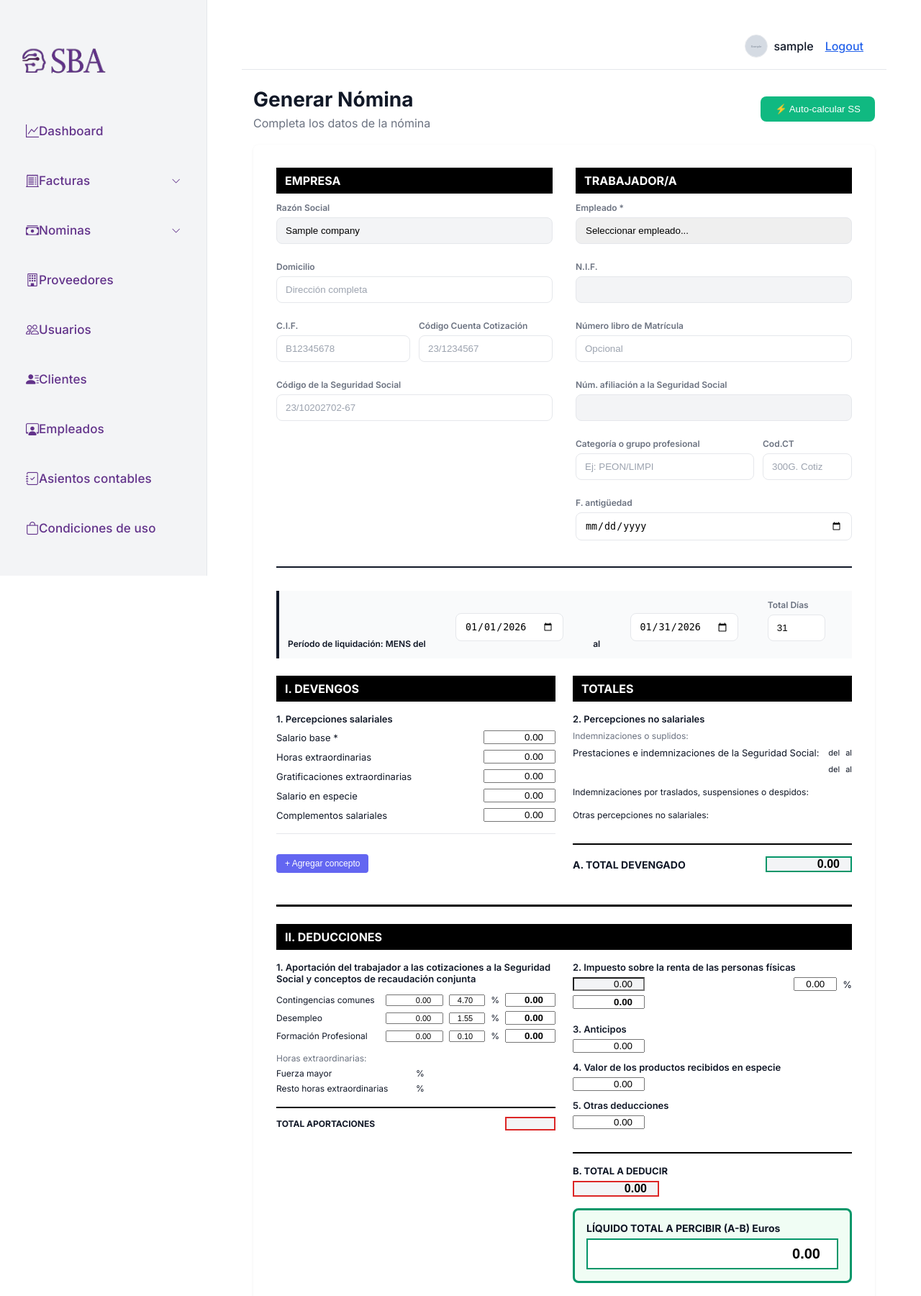
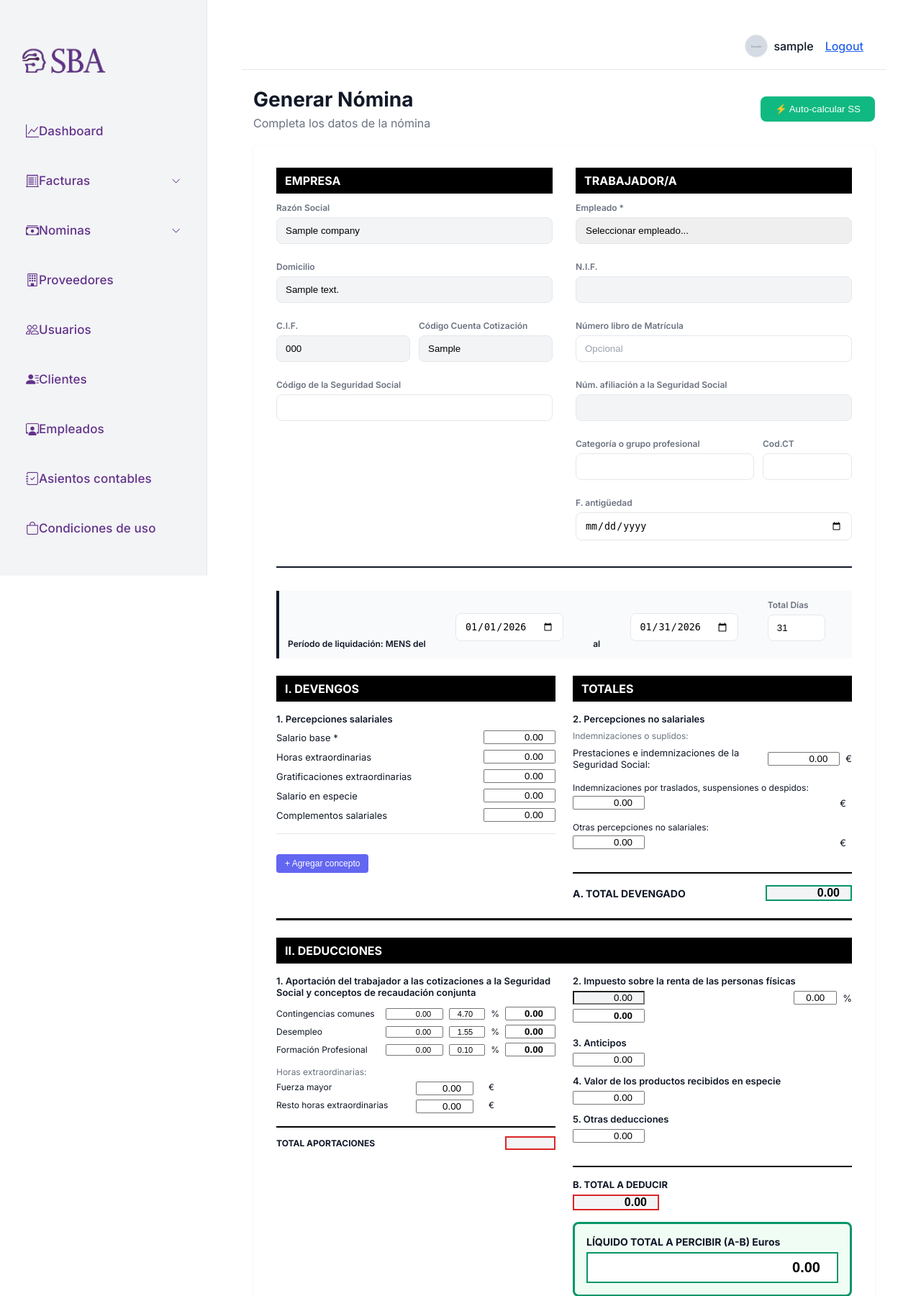
Before and after one commit to smartbookai/backend, a Django app: page /generar-nomina/ in a window 1280 px wide. Shown: the top 1801 px of the page at 72% size. Run offline with Django 5.2, Linux system fonts and the light colour scheme; a user stored in the database is signed in; tables that the repository leaves empty hold one stand-in row (values such as "Sample post"); grey boxes marked "Sample" are stand-in pictures; parts of the project's set-up code (start-up, migrations or seed data) failed here and were passed over.

Commit message:
calculo de nomina

```diff
--- a/templates/pages/generar_nomina.html
+++ b/templates/pages/generar_nomina.html
@@ -28,25 +28,25 @@
             <div style="display:grid;gap:12px;">
               <div class="form-field">
                 <label style="font-size:12px;font-weight:600;">Razón Social</label>
-                <input type="text" id="company_name" name="company_name" value="{{ company.name }}" readonly style="background:#F3F4F6;">
+                <input type="text" id="company_name" name="company_name" value="{{ company.name }}" style="background:#F3F4F6;">
               </div>
               <div class="form-field">
                 <label style="font-size:12px;font-weight:600;">Domicilio</label>
-                <input type="text" id="company_address" name="company_address" placeholder="Dirección completa">
+                <input type="text" id="company_address" name="company_address" value="{{ company.address|default:'' }}" style="background:#F3F4F6;">
               </div>
               <div style="display:grid;grid-template-columns:1fr 1fr;gap:12px;">
                 <div class="form-field">
                   <label style="font-size:12px;font-weight:600;">C.I.F.</label>
-                  <input type="text" id="company_cif" name="company_cif" placeholder="B12345678">
+                  <input type="text" id="company_cif" name="company_cif" value="{{ company.document_number|default:'' }}" style="background:#F3F4F6;">
                 </div>
                 <div class="form-field">
                   <label style="font-size:12px;font-weight:600;">Código Cuenta Cotización</label>
-                  <input type="text" id="company_ccc" name="company_ccc" placeholder="23/1234567">
+                  <input type="text" id="company_ccc" name="company_ccc" value="{{ company.ccc|default:'' }}" style="background:#F3F4F6;">
                 </div>
               </div>
               <div class="form-field">
                 <label style="font-size:12px;font-weight:600;">Código de la Seguridad Social</label>
-                <input type="text" id="company_ss_code" name="company_ss_code" placeholder="23/10202702-67">
+                <input type="text" id="company_ss_code" name="company_ss_code">
               </div>
             </div>
           </div>
@@ -62,16 +62,24 @@
                   {% for employee in employees %}
                     <option value="{{ employee.id }}"
                             data-name="{{ employee.first_name }} {{ employee.last_name }}"
-                            data-nif="{{ employee.dni }}"
-                            data-ss="{{ employee.social_security_number }}">
-                      {{ employee.first_name }} {{ employee.last_name }} - {{ employee.job_position }}
+                            data-nif="{{ employee.document_number }}"
+                            data-ss="{{ employee.social_security_number }}"
+                            data-category="{{ employee.job_position }}"
+                            data-contract="{{ employee.contract_type }}"
+                            data-hire-date="{{ employee.hire_date|date:'Y-m-d' }}"
+                            data-department="{{ employee.department|default:'' }}"
+                            data-phone="{{ employee.phone|default:'' }}"
+                            data-email="{{ employee.email|default:'' }}"
+                            data-address="{{ employee.address|default:'' }}"
+                            data-iban="{{ employee.bank_account|default:'' }}">
+                      {{ employee.first_name }} {{ employee.last_name }}
                     </option>
                   {% endfor %}
                 </select>
               </div>
               <div class="form-field">
                 <label style="font-size:12px;font-weight:600;">N.I.F.</label>
-                <input type="text" id="employee_nif" name="employee_nif" readonly style="background:#F3F4F6;">
+                <input type="text" id="employee_nif" name="employee_nif" style="background:#F3F4F6;">
               </div>
               <div class="form-field">
                 <label style="font-size:12px;font-weight:600;">Número libro de Matrícula</label>
@@ -79,16 +87,16 @@
               </div>
               <div class="form-field">
                 <label style="font-size:12px;font-weight:600;">Núm. afiliación a la Seguridad Social</label>
-                <input type="text" id="employee_ss_number" name="employee_ss_number" readonly style="background:#F3F4F6;">
+                <input type="text" id="employee_ss_number" name="employee_ss_number" style="background:#F3F4F6;">
               </div>
               <div style="display:grid;grid-template-columns:2fr 1fr;gap:12px;">
                 <div class="form-field">
                   <label style="font-size:12px;font-weight:600;">Categoría o grupo profesional</label>
-                  <input type="text" id="employee_category" name="employee_category" placeholder="Ej: PEON/LIMPI">
+                  <input type="text" id="employee_category" name="employee_category">
                 </div>
                 <div class="form-field">
                   <label style="font-size:12px;font-weight:600;">Cod.CT</label>
-                  <input type="text" id="employee_contract_code" name="employee_contract_code" placeholder="300G. Cotiz">
+                  <input type="text" id="employee_contract_code" name="employee_contract_code">
                 </div>
               </div>
               <div class="form-field">
@@ -182,19 +190,25 @@
               <div style="display:grid;gap:8px;font-size:13px;">
                 <div style="display:grid;grid-template-columns:1fr auto auto;gap:8px;align-items:center;">
                   <label>Prestaciones e indemnizaciones de la Seguridad Social:</label>
-                  <span style="font-size:11px;">del</span>
-                  <span style="font-size:11px;">al</span>
-                </div>
-                <div style="display:grid;grid-template-columns:1fr auto auto;gap:8px;align-items:center;">
-                  <label></label>
-                  <span style="font-size:11px;">del</span>
-                  <span style="font-size:11px;">al</span>
+                  <input type="number" id="ss_benefits" name="ss_benefits" step="0.01" value="0.00"
+                         style="width:100px;text-align:right;" onchange="calculateTotals()">
+                  <span>€</span>
                 </div>
                 <div style="margin-top:8px;">
                   <label style="font-size:12px;">Indemnizaciones por traslados, suspensiones o despidos:</label>
+                  <div style="display:grid;grid-template-columns:1fr auto auto;gap:8px;align-items:center;margin-top:4px;">
+                    <input type="number" id="transfer_compensation" name="transfer_compensation" step="0.01" value="0.00"
+                           style="width:100px;text-align:right;" onchange="calculateTotals()">
+                    <span>€</span>
+                  </div>
                 </div>
                 <div style="margin-top:8px;">
                   <label style="font-size:12px;">Otras percepciones no salariales:</label>
+                  <div style="display:grid;grid-template-columns:1fr auto auto;gap:8px;align-items:center;margin-top:4px;">
+                    <input type="number" id="other_non_salary" name="other_non_salary" step="0.01" value="0.00"
+                           style="width:100px;text-align:right;" onchange="calculateTotals()">
+                    <span>€</span>
+                  </div>
                 </div>
               </div>
             </div>
@@ -261,13 +275,15 @@
                 </div>
                 <div style="display:grid;grid-template-columns:2fr 1fr 1fr;gap:8px;">
                   <label>Fuerza mayor</label>
-                  <span>%</span>
-                  <span></span>
+                  <input type="number" id="overtime_force_major" name="overtime_force_major" step="0.01" value="0.00"
+                         style="width:80px;text-align:right;" onchange="calculateTotals()">
+                  <span>€</span>
                 </div>
                 <div style="display:grid;grid-template-columns:2fr 1fr 1fr;gap:8px;">
                   <label>Resto horas extraordinarias</label>
-                  <span>%</span>
-                  <span></span>
+                  <input type="number" id="overtime_regular" name="overtime_regular" step="0.01" value="0.00"
+                         style="width:80px;text-align:right;" onchange="calculateTotals()">
+                  <span>€</span>
                 </div>
 
                 <div style="margin-top:12px;padding-top:12px;border-top:2px solid #000;">
@@ -351,9 +367,9 @@
         <div style="margin-top:24px;padding:16px;background:#F9FAFB;border-radius:8px;">
           <div style="display:grid;grid-template-columns:auto 1fr auto 1fr;gap:12px;align-items:center;font-size:12px;">
             <label style="font-weight:600;">IBAN:</label>
-            <input type="text" id="employee_iban" name="employee_iban" placeholder="ES26 3067 0048 4322 4008 8713" style="font-family:monospace;">
+            <input type="text" id="employee_iban" name="employee_iban" style="font-family:monospace;">
             <label style="font-weight:600;">SWIFT/BIC:</label>
-            <input type="text" id="employee_swift" name="employee_swift" placeholder="BCOEESMM067">
+            <input type="text" id="employee_swift" name="employee_swift">
           </div>
         </div>
 
@@ -604,11 +620,29 @@
   const option = select.options[select.selectedIndex];
 
   if (option.value) {
+    // Datos básicos
     document.getElementById('employee_nif').value = option.dataset.nif || '';
     document.getElementById('employee_ss_number').value = option.dataset.ss || '';
+
+    // Datos profesionales
+    document.getElementById('employee_category').value = option.dataset.category || '';
+    document.getElementById('employee_seniority_date').value = option.dataset.hireDate || '';
+
+    // Datos bancarios
+    document.getElementById('employee_iban').value = option.dataset.iban || '';
+
+    // Datos adicionales (si tienes campos para ellos)
+    // document.getElementById('employee_phone').value = option.dataset.phone || '';
+    // document.getElementById('employee_email').value = option.dataset.email || '';
+    // document.getElementById('employee_address').value = option.dataset.address || '';
+
   } else {
+    // Limpiar todos los campos si no hay selección
     document.getElementById('employee_nif').value = '';
     document.getElementById('employee_ss_number').value = '';
+    document.getElementById('employee_category').value = '';
+    document.getElementById('employee_seniority_date').value = '';
+    document.getElementById('employee_iban').value = '';
   }
 }
 
@@ -707,8 +741,18 @@
     additionalTotal += parseFloat(input.value) || 0;
   });
 
+  // Nuevas percepciones no salariales
+  const ssBenefits = parseFloat(document.getElementById('ss_benefits').value) || 0;
+  const transferCompensation = parseFloat(document.getElementById('transfer_compensation').value) || 0;
+  const otherNonSalary = parseFloat(document.getElementById('other_non_salary').value) || 0;
+
+  // Nuevas horas extraordinarias
+  const overtimeForceMajor = parseFloat(document.getElementById('overtime_force_major').value) || 0;
+  const overtimeRegular = parseFloat(document.getElementById('overtime_regular').value) || 0;
+
   const totalAccrued = baseSalary + salarySupplements + overtime + extraordinaryPayments +
-                       salaryInKind + additionalTotal;
+                       salaryInKind + additionalTotal + ssBenefits + transferCompensation +
+                       otherNonSalary + overtimeForceMajor + overtimeRegular;
   document.getElementById('total_accrued').value = totalAccrued.toFixed(2);
 
   // Base IRPF
```
